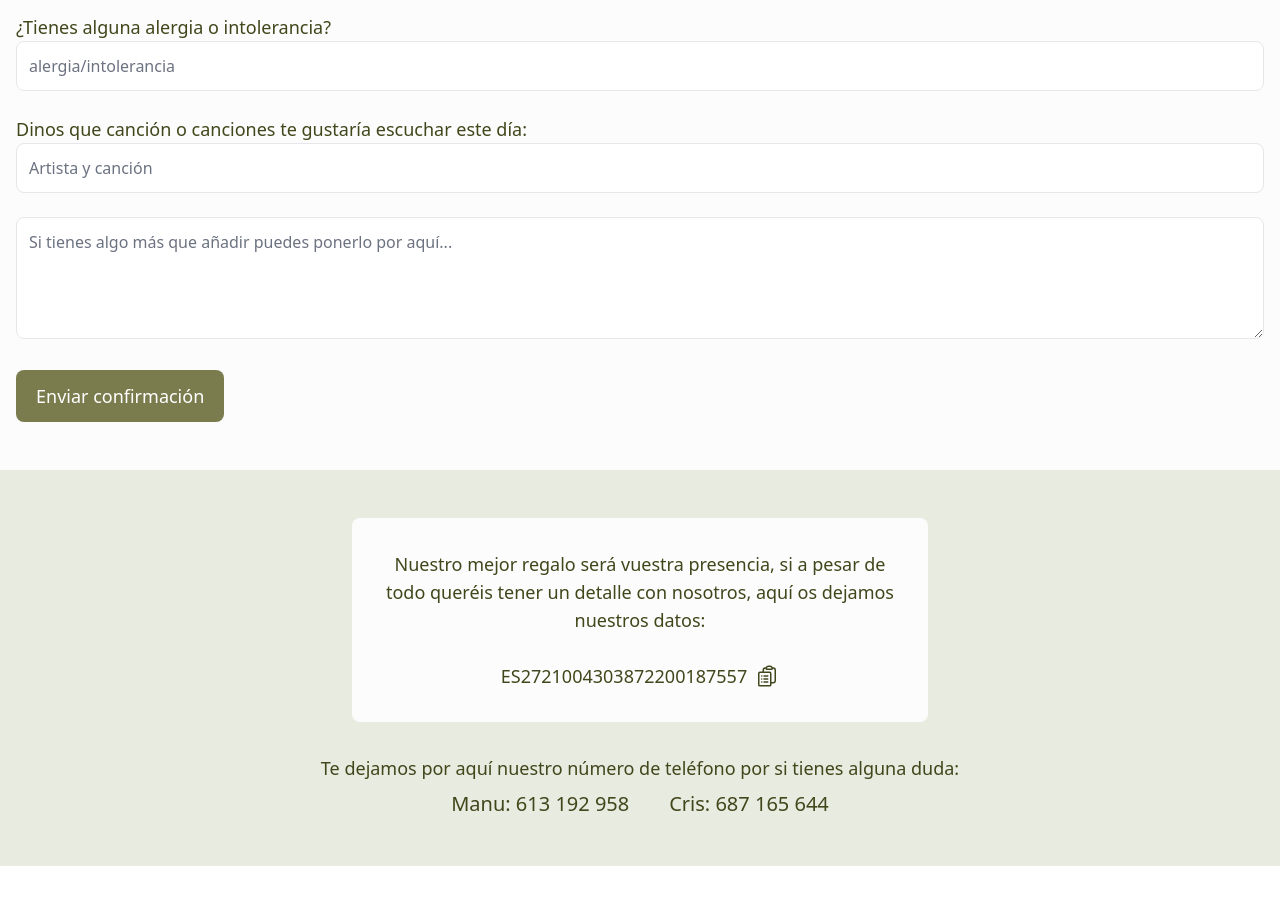
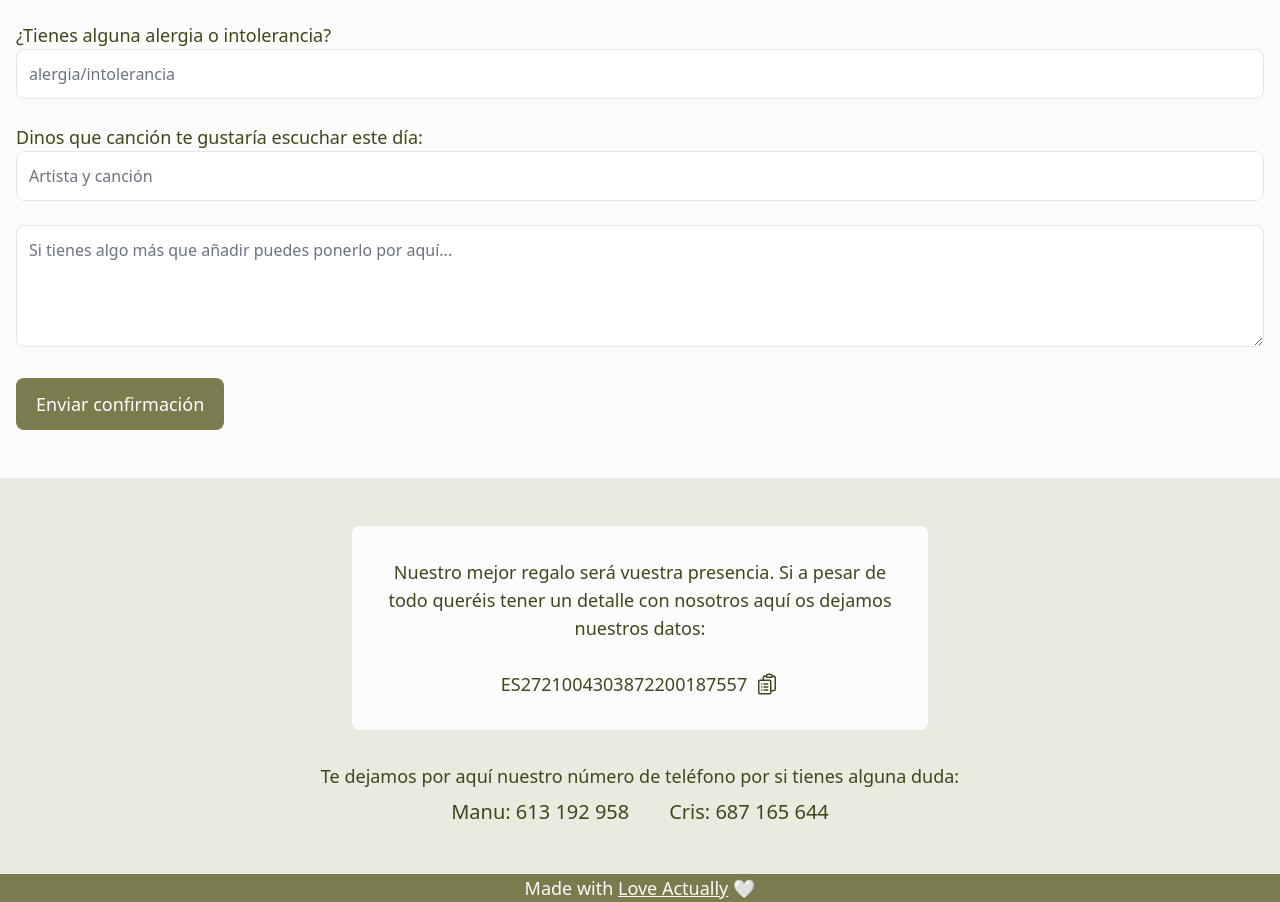
Before and after one commit to soyjaimefm/wedd-web, an Astro site: page / in a window 1280 px wide. Shown: the part 2757-3659 px from the top of the page. Before the commit the page ends 3623 px from the top, so only its background shows below. Built offline with nearby package versions, Linux system fonts and the light colour scheme; Astro itself is replaced by a stand-in of ours; a web font is replaced by a local one.

Commit message:
Added made with love actually Modified bank account text Added bus time Deleted "songs"

```diff
--- a/src/components/ConfirmationForm.astro
+++ b/src/components/ConfirmationForm.astro
@@ -106,7 +106,7 @@
     </div>
 
     <div>
-      <label for="song">Dinos que canción o canciones te gustaría escuchar este día:</label>
+      <label for="song">Dinos que canción te gustaría escuchar este día:</label>
       <input
         class="w-full rounded-lg border-gray-200 p-3 focus:ring-primaryGreen focus:border-primaryGreen"
         placeholder="Artista y canción"
--- a/src/components/Contact.astro
+++ b/src/components/Contact.astro
@@ -5,7 +5,7 @@ import CopyIcon from "./Icons/CopyIcon.astro";
 <div>
   <div class="bg-beige p-8 max-w-xl rounded-lg mx-auto mb-8">
     <p class="text-center">
-      Nuestro mejor regalo será vuestra presencia, si a pesar de todo queréis tener un detalle con nosotros, aquí os dejamos nuestros datos:
+      Nuestro mejor regalo será vuestra presencia. Si a pesar de todo queréis tener un detalle con nosotros aquí os dejamos nuestros datos:
       <br>
       <br>
     </p>
--- a/src/pages/index.astro
+++ b/src/pages/index.astro
@@ -33,8 +33,8 @@ import Contact from "../components/Contact.astro";
             podéis venir con coche propio, en la finca habrá aparcamiento
             disponible.
           </p>
-          <p class="text-center text-sm">
-            *Los horarios de los buses estarán disponibles más adelante.
+          <p class="text-center">
+            El bus saldrá desde Hellín a las 12:00.
           </p>
         </div>
         <div>
@@ -87,11 +87,15 @@ import Contact from "../components/Contact.astro";
       <SectionTitle>Confirmación</SectionTitle>
       <ConfirmationForm />
     </section>
-
     <section id="contacto" class="bg-softGreen">
       <div class="container mx-auto py-12 px-4">
         <Contact />
       </div>
     </section>
+    <section class="bg-primaryGreen flex justify-center">
+      <a href="https://www.loveactually.es/">
+        <span class="text-beige">Made with <span class="underline text-beige">Love Actually</span> 🤍</span>
+      </a>
+    </section>
   </main>
 </Layout>
```
